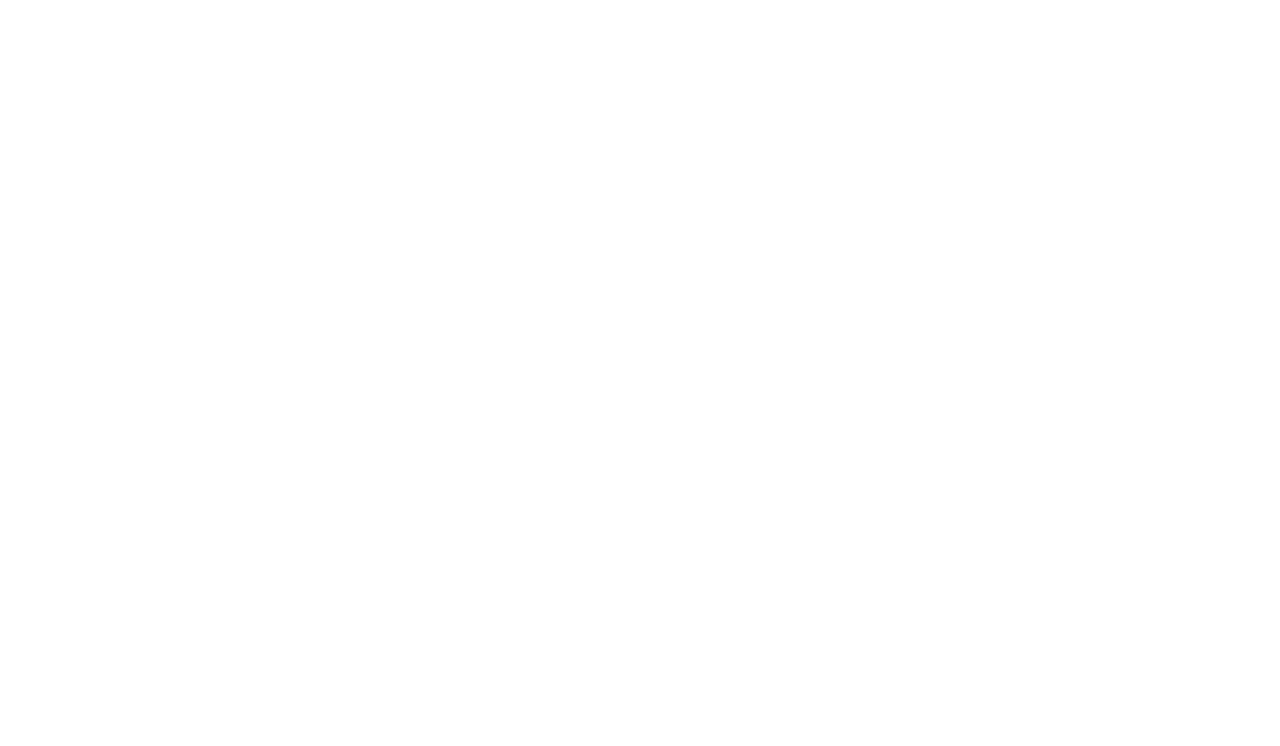
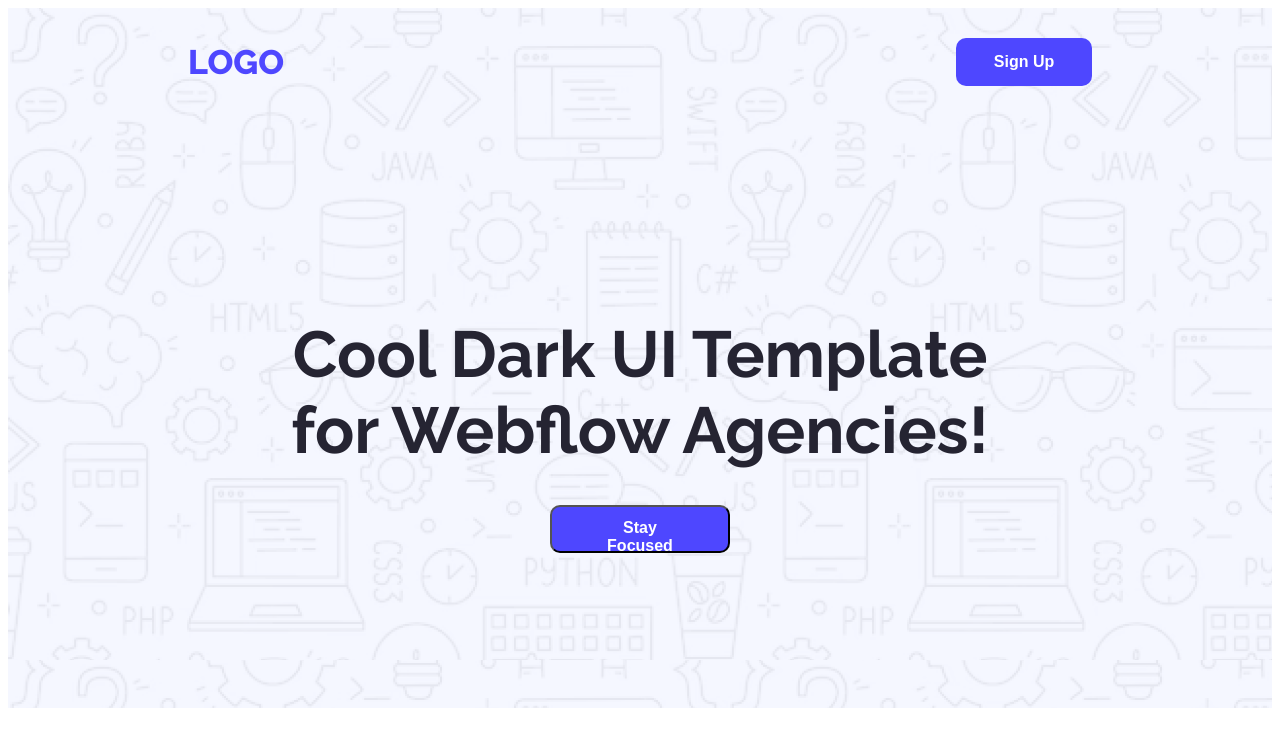
Before and after one commit to habiburrahman1010/new-web, a plain HTML site: page index.html in a window 1280 px wide. Drawn offline with Linux system fonts and the light colour scheme.

Commit message:
added nav bar and banner

```diff
--- a/index.html
+++ b/index.html
@@ -1,17 +1,35 @@
 <!DOCTYPE html>
 <html lang="en">
+
 <head>
     <meta charset="UTF-8">
     <meta name="viewport" content="width=device-width, initial-scale=1.0">
     <title>Cool</title>
+    <link rel="preconnect" href="https://fonts.googleapis.com">
+    <link rel="preconnect" href="https://fonts.gstatic.com" crossorigin>
+    <link
+        href="https://fonts.googleapis.com/css2?family=Inter:ital,opsz,wght@0,14..32,100..900;1,14..32,100..900&family=Raleway:ital,wght@0,100..900;1,100..900&display=swap"
+        rel="stylesheet">
+    <link rel="stylesheet" href="styles/cool.css">
 </head>
-<body>
+
+<body class="raleway-normal ">
 
     <!-- ------------header--------------- -->
     <header>
+        <nav>
+            <h3 class="nav-title text-primary">LOGO</h3>
+            <ul>
+                <li><a href=""><button class="btn-primary">Sign Up</button></a></li>
+            </ul>
+        </nav>
 
+        <div class="banner">
+            <h3 class="banner-title">Cool Dark UI Template for Webflow Agencies!</h3>
+            <button class="banner-btn">Stay Focused</button>
+        </div>
     </header>
-<!-- ------------------------main----------------- -->
+    <!-- ------------------------main----------------- -->
     <main>
 
     </main>
@@ -22,4 +40,5 @@
 
     </footer>
 </body>
+
 </html>
--- /dev/null
+++ b/styles/cool.css
@@ -0,0 +1,78 @@
+
+.raleway-normal {
+  font-family: "Raleway", sans-serif;
+  font-optical-sizing: auto;
+  font-style: normal;
+}
+
+
+/* -------------shared styles--------------- */
+
+.text-primary{
+    color: #4E47FF;
+}
+.btn-primary{
+    font-size: 16px;
+    font-weight: bold;
+    background-color: #4E47FF;
+    border-radius: 10px;
+    color:#FFFFFF;
+    height: 48px;
+    width: 136px;
+    border: none;
+    padding: 12px 36px;
+}
+/* ------------------nav styles----------------- */
+
+header{
+    background-image: url(../image/Hero-bg.png);
+    width:fit-content;
+    height: 700px;
+}
+
+
+nav{
+    display: flex;
+    align-items: center;
+    justify-content: space-between;
+    margin: 0 180px;
+}
+nav ul li{
+    list-style: none;
+}
+
+.nav-title{
+    font-size: 34px;
+        font-weight: 800;
+}
+
+.banner-btn{
+     margin: 0 auto;
+     font-size: 16px;
+     font-weight: bold;
+     background-color: #4E47FF;
+     border-radius: 10px;
+     color:#FFFFFF;
+     width: 180px;
+     height: 48px;
+     padding: 12px 36px;
+
+
+}
+
+.banner-title{
+    font-size: 65px;
+    font-weight: bold;
+    color:#252432;
+    margin-bottom: 37px;
+
+}
+
+   .banner {
+    text-align: center;
+    margin: 200px 267px 170px 267px;
+
+}
+
+
+/* ------------------main styles---------------------- */
```
Also changed, not shown: image/Hero-bg.png (added), image/avatar.png (added), image/icon-star.png (added), image/wc-big.png (added), image/wc-mini.png (added).
